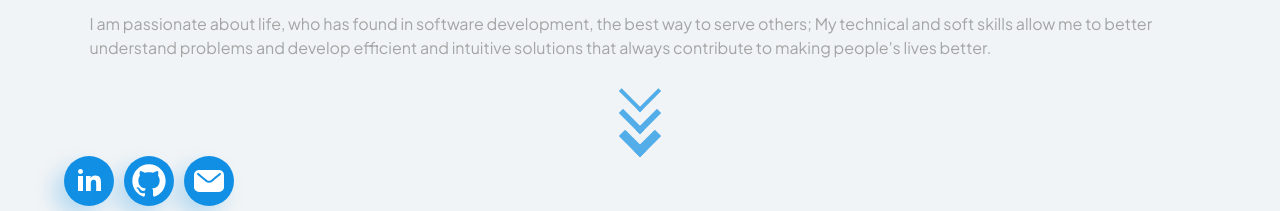
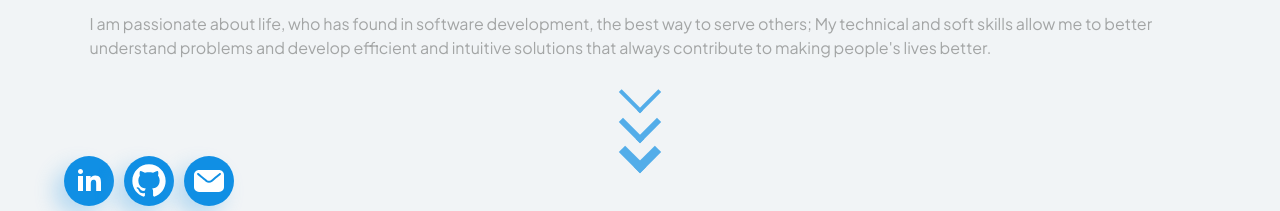
Before and after one commit to sesanchezra/Portfolio, a React (Vite) app: page /#/ in a window 1280 px wide. Both pictures are taken after a click on the item "About me". Shown: the part 587-798 px from the top of the page. Built offline with nearby package versions, Linux system fonts and the light colour scheme.

Commit message:
Agregando animacion al boton en about me

```diff
--- a/src/components/About/About.css
+++ b/src/components/About/About.css
@@ -118,6 +118,9 @@
 
 
 /* Arrow buttons*/
+
+
+
 .arrows__button{
     background-color: transparent;
     border: none;
@@ -135,18 +138,63 @@
     border-style: solid;
 }
 
+.arrow-1{
+  animation-name: slide1;
+    animation-duration: 1.5s;
+    animation-iteration-count: infinite ;
+    animation-timing-function: ease-in-out;
+    position: relative;
+}
+
+@keyframes slide1{
+  0%{
+    top: 0px;
+  }
+  50%{
+    top: 6px;
+  }
+  100%{
+    top: 0px;
+  }
+}
+
 .arrow-2{
-    transform: translate(0,-8px) rotate(135deg) ;
     border-width: 0.8vmin 0.8vmin 0 0;
+    animation-name: slide2;
+    animation-duration: 1.5s;
+    animation-iteration-count: infinite ;
+    animation-timing-function: ease-in-out;
+    position: relative;
 }
+
+@keyframes slide2{
+  0%{
+    top: 0px;
+  }
+  50%{
+    top: 6px;
+  }
+  100%{
+    top: 0px;
+  }
+}
+
+
 .arrow-3{
-    transform: translate(0,-15px) rotate(135deg) ;
     border-width: 1.2vmin 1.2vmin 0 0;
+    animation-name: slide2;
+    animation-duration: 1.5s;
+    animation-iteration-count: infinite ;
+    animation-timing-function: ease-in-out;
+    position:relative;
 }
+
+
 
 .arrows__button:hover .arrow-2 , .arrows__button:focus .arrow-2{
     transform: translate(0,-30px) rotate(135deg) ;
     transition: all 0.4s ease;
+
 }
 
 
@@ -154,6 +202,7 @@
 .arrows__button:hover .arrow-3 , .arrows__button:focus .arrow-3{
     transform: translate(0,-60px) rotate(135deg) ;
     transition: all 0.4s ease;
+
 }
 
 .divider{
```
